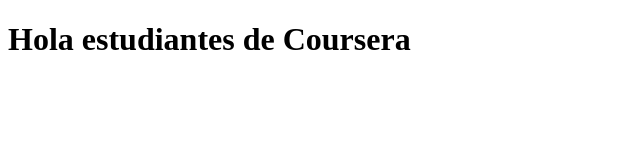
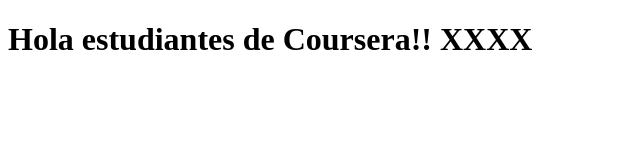
Before and after one commit to mpaborbor/coursera-test, a plain HTML site: page index.html in a window 1280 px wide. Shown: the whole page, without its empty margins (0-640 px from the left). Drawn offline with Linux system fonts and the light colour scheme.

Commit message:
Next version of file.

```diff
--- a/index.html
+++ b/index.html
@@ -5,6 +5,6 @@
     <title></title>
   </head>
   <body>
-    <h1>Hola estudiantes de Coursera</h1>
+    <h1>Hola estudiantes de Coursera!! XXXX</h1>
   </body>
 </html>
```
